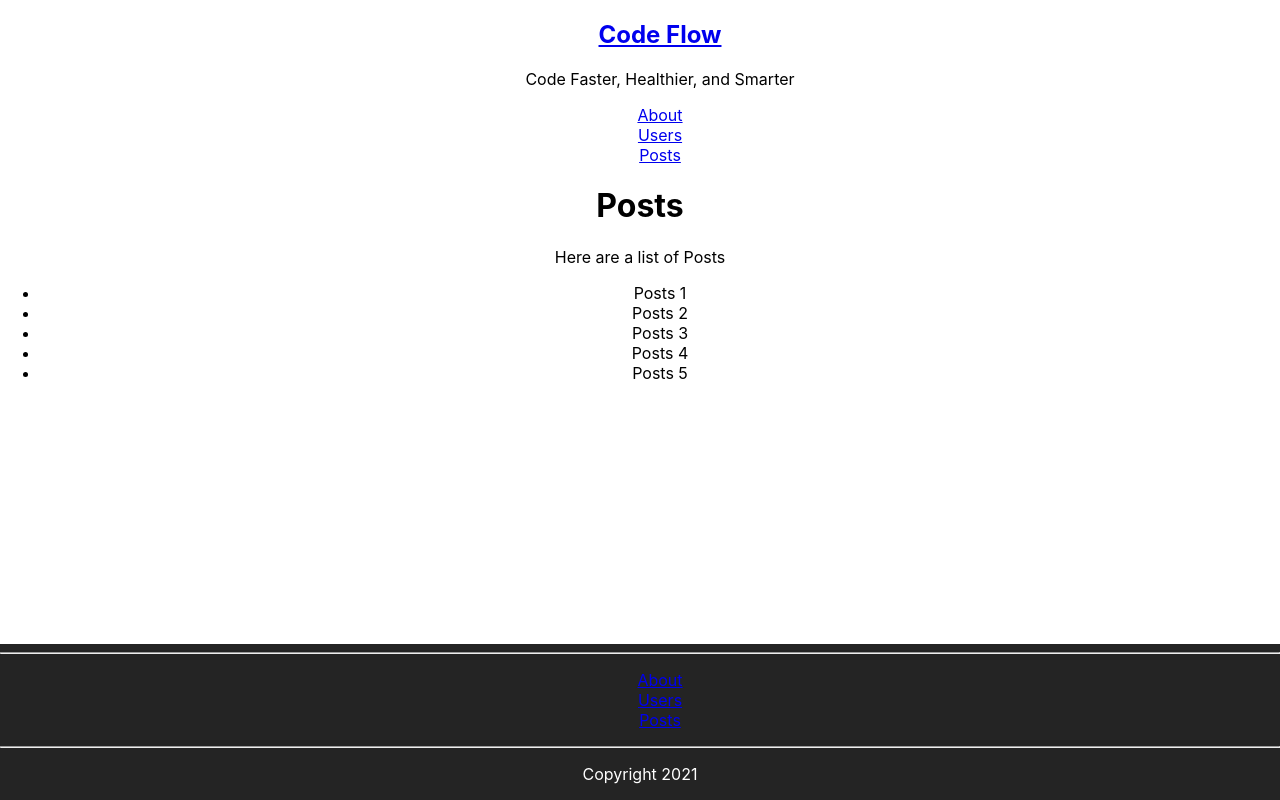
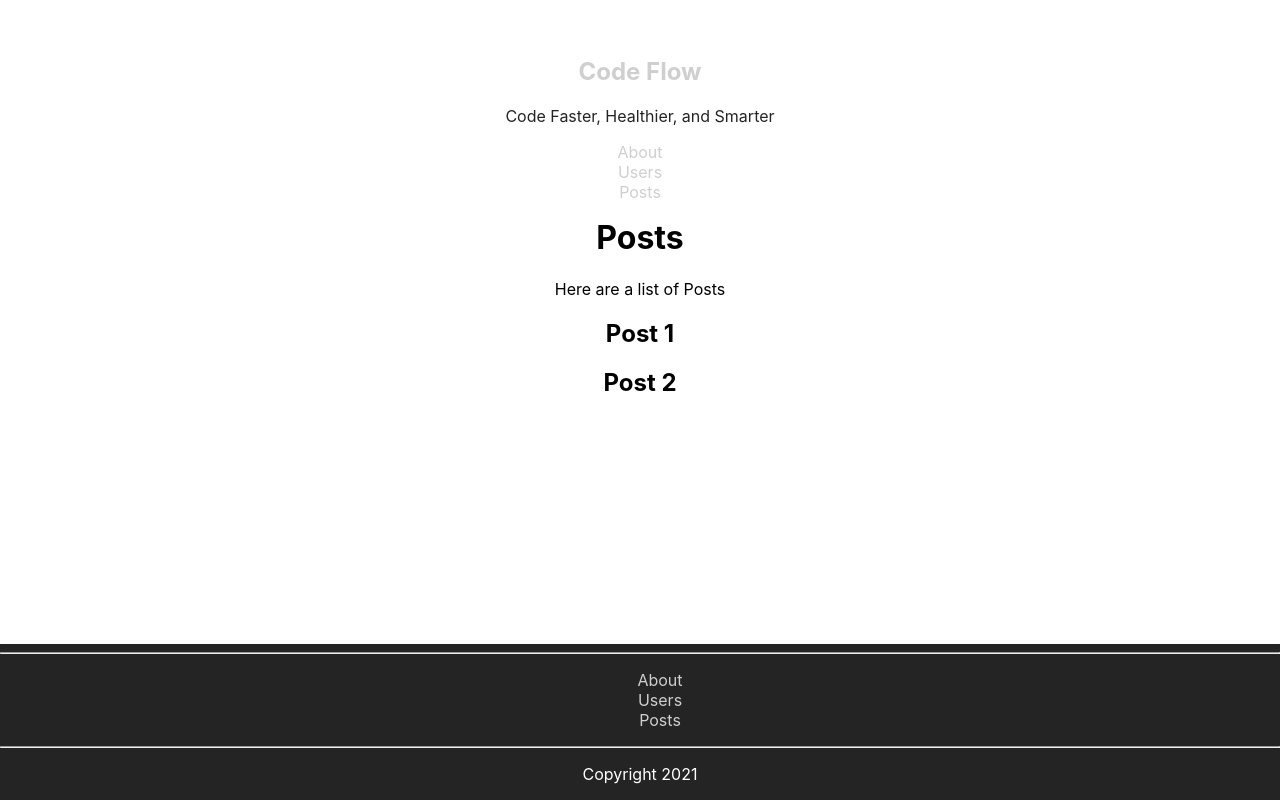
Before and after one commit to ColbyWTaylor/CodeFlow, a React (Create React App) app: page /posts in a window 1280 px wide. Built offline with nearby package versions, Linux system fonts and the light colour scheme.

Commit message:
map data for post

```diff
--- a/src/App.css
+++ b/src/App.css
@@ -37,8 +37,22 @@
   }
 }
 
-.FooterLinks, .NavLinks {
+.FooterLinks {
   list-style: none;
+}
+
+a, a:visited {
+  color: rgb(207, 207, 207);
+  text-decoration: none;
+}
+
+.NavLinks, .NavLinks>li {
+  list-style: none;
+  float: left;
+  width: 100%;
+  color: rgb(36, 36, 36);
+  padding: 0;
+  text-align: center;
 }
 
 .footer {
--- a/src/Posts.js
+++ b/src/Posts.js
@@ -1,15 +1,26 @@
 const Posts = () => {
+  const posts = [
+    {
+      postID: 1,
+      name: "Post 1",
+      content: "<p>here is the text</p>",
+    },
+    {
+      postID: 2,
+      name: "Post 2",
+      content: "<p>here is the text</p>",
+    },
+  ];
+
   return (
     <div className="nav">
       <h1>Posts</h1>
       <p>Here are a list of Posts</p>
-      <ul>
-        <li>Posts 1</li>
-        <li>Posts 2</li>
-        <li>Posts 3</li>
-        <li>Posts 4</li>
-        <li>Posts 5</li>
-      </ul>
+      {posts.map((post, index) => (
+        <div key={post.id}>
+          <h2>{post.name}</h2>
+        </div>
+      ))}
     </div>
   );
 };
```
Also changed, not shown: 1 other file (tests, documents, lock files or other folders).
